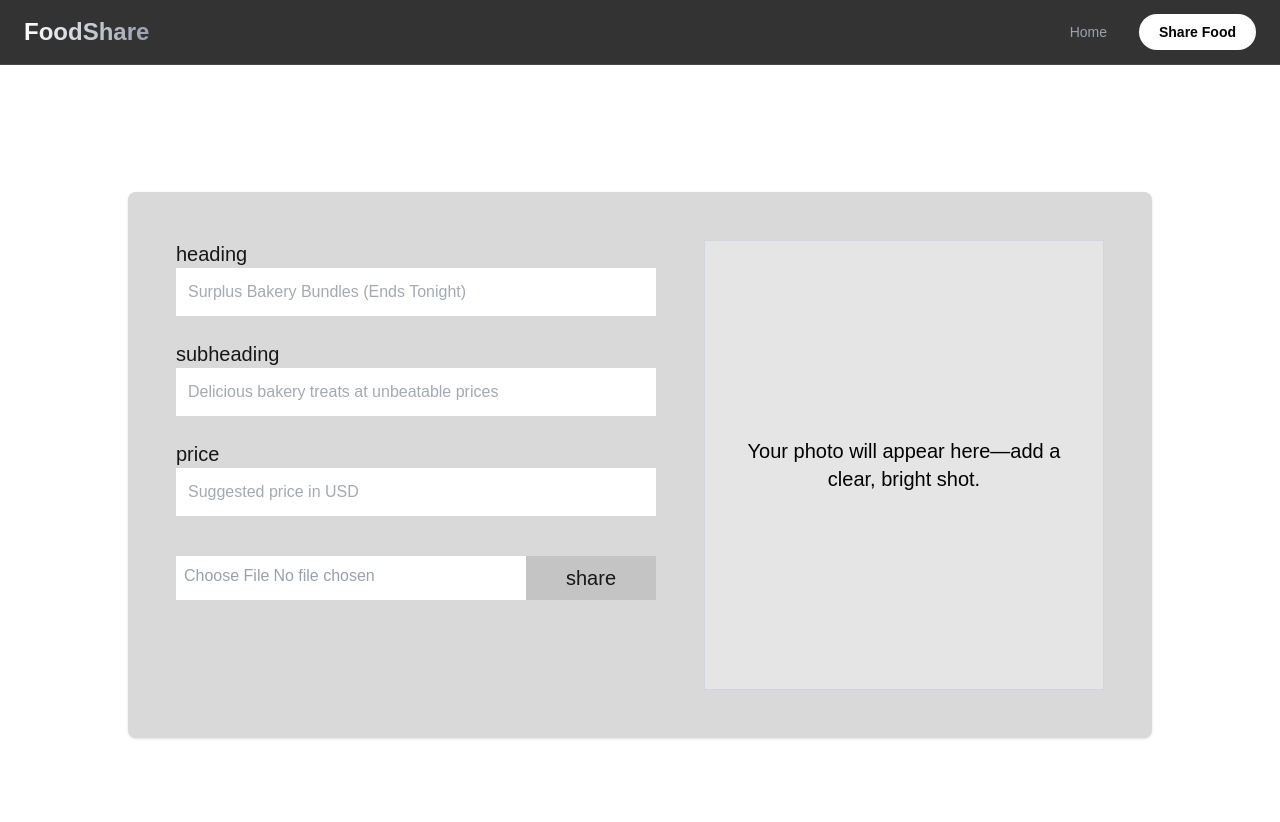
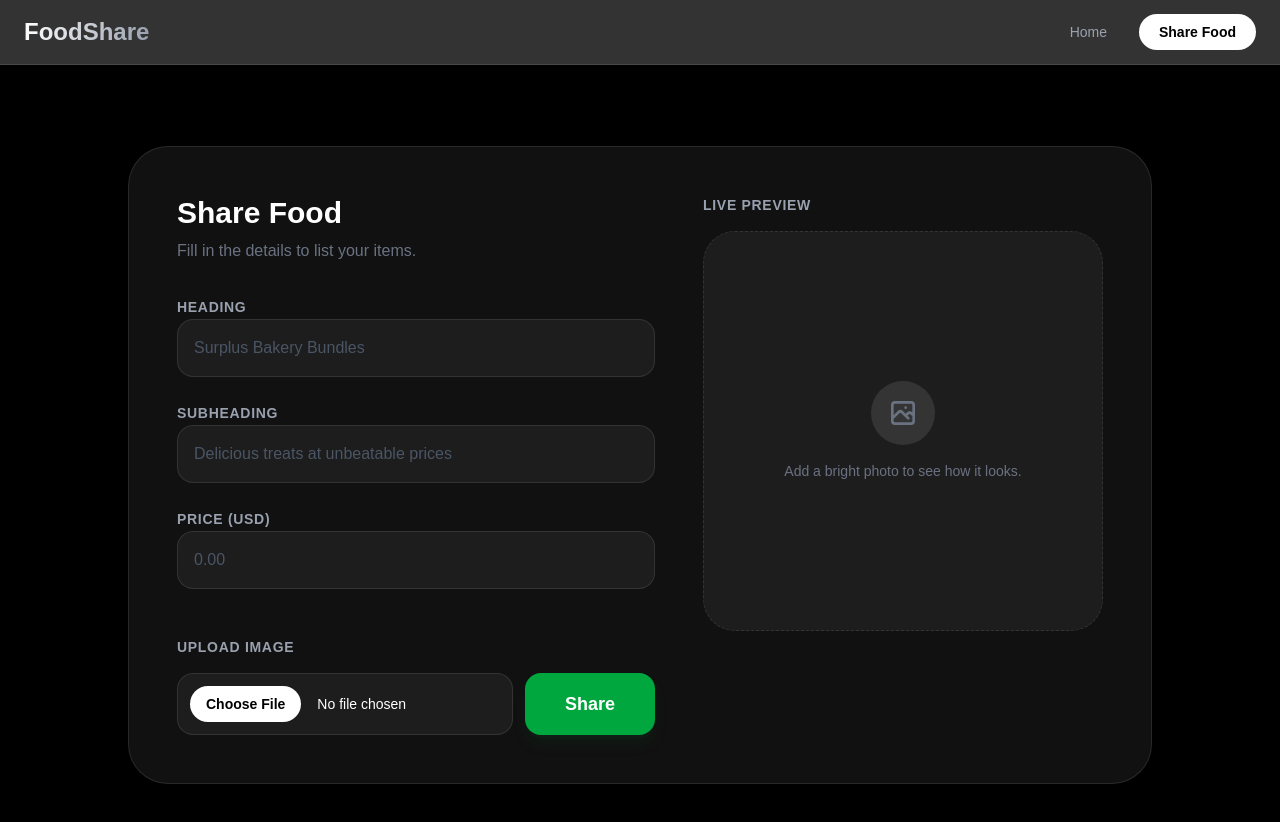
Before and after one commit to ddwijerathne/food-share-app, a Next.js app: page /share in a window 1280 px wide. Shown: the top 822 px of the page. Built offline with nearby package versions, Linux system fonts and the light colour scheme.

Commit message:
Style: Modernize UI and fix image upload/preview constraints

```diff
--- a/app/share/page.tsx
+++ b/app/share/page.tsx
@@ -9,74 +9,99 @@ export default function SharePage() {
   const handleImagePreview = (e: React.ChangeEvent<HTMLInputElement>) => {
     const file = e.target.files?.[0]
     if (file) {
+      // Professional check: limit preview for large files
       setPreview(URL.createObjectURL(file))
     }
   }
 
   return (
-    <main className="min-h-screen bg-white flex items-center justify-center p-4">
-      <div className="bg-[#D9D9D9] w-full max-w-5xl p-12 rounded-lg shadow-sm flex flex-col md:flex-row gap-12">
+    <main className="min-h-screen bg-black text-white flex items-center justify-center p-6">
+      {/* Modern Glassmorphic Card */}
+      <div className="bg-[#111] w-full max-w-5xl p-8 md:p-12 rounded-[2.5rem] border border-white/10 shadow-2xl flex flex-col md:flex-row gap-12">
 
         {/* Left Side: Inputs */}
-        <form action={shareFood} className="flex-1 space-y-6">
+        <form action={shareFood} className="flex-1 space-y-8">
+          <div>
+            <h1 className="text-3xl font-bold mb-2">Share Food</h1>
+            <p className="text-gray-500 mb-8">Fill in the details to list your items.</p>
+          </div>
+
+          <div className="space-y-6">
             <div className="space-y-2">
-            <label className="text-xl font-medium">heading</label>
+              <label className="text-sm font-semibold uppercase tracking-wider text-gray-400">Heading</label>
               <input
                 name="heading"
                 required
-              className="w-full p-3 bg-white border-none outline-none text-gray-600"
-              placeholder="Surplus Bakery Bundles (Ends Tonight)"
+                className="w-full p-4 bg-white/5 border border-white/10 rounded-2xl outline-none focus:border-green-500/50 transition-all text-white placeholder:text-gray-600"
+                placeholder="Surplus Bakery Bundles"
               />
             </div>
 
             <div className="space-y-2">
-            <label className="text-xl font-medium">subheading</label>
+              <label className="text-sm font-semibold uppercase tracking-wider text-gray-400">Subheading</label>
               <input
                 name="subheading"
                 required
-              className="w-full p-3 bg-white border-none outline-none text-gray-600"
-              placeholder="Delicious bakery treats at unbeatable prices"
+                className="w-full p-4 bg-white/5 border border-white/10 rounded-2xl outline-none focus:border-green-500/50 transition-all text-white placeholder:text-gray-600"
+                placeholder="Delicious treats at unbeatable prices"
               />
             </div>
 
             <div className="space-y-2">
-            <label className="text-xl font-medium">price</label>
+              <label className="text-sm font-semibold uppercase tracking-wider text-gray-400">Price (USD)</label>
               <input
                 name="price"
                 type="number"
+                step="0.01"
                 required
-              className="w-full p-3 bg-white border-none outline-none text-gray-600"
-              placeholder="Suggested price in USD"
+                className="w-full p-4 bg-white/5 border border-white/10 rounded-2xl outline-none focus:border-green-500/50 transition-all text-white placeholder:text-gray-600"
+                placeholder="0.00"
               />
             </div>
+          </div>
 
-          <div className="flex gap-0 pt-4">
+          <div className="flex flex-col gap-4 pt-4">
+            <label className="text-sm font-semibold uppercase tracking-wider text-gray-400">Upload Image</label>
+            <div className="flex flex-col sm:flex-row gap-3">
               <input
                 type="file"
                 name="image"
                 accept="image/*"
                 onChange={handleImagePreview}
                 required
-              className="flex-1 p-2 bg-white text-gray-400"
+                className="flex-1 p-3 bg-white/5 border border-white/10 rounded-2xl text-sm file:mr-4 file:py-2 file:px-4 file:rounded-full file:border-0 file:text-sm file:font-semibold file:bg-white file:text-black hover:file:bg-gray-200 cursor-pointer"
               />
               <button
                 type="submit"
-              className="bg-[#C4C4C4] px-10 py-2 text-xl font-medium hover:bg-gray-400 transition-colors"
+                className="bg-green-600 px-10 py-4 rounded-2xl text-lg font-bold hover:bg-green-500 transition-all active:scale-95 shadow-lg shadow-green-900/20"
               >
-              share
+                Share
               </button>
+            </div>
           </div>
         </form>
 
-        {/* Right Side: Preview */}
-        <div className="w-full md:w-[400px] h-[450px] bg-[#E5E5E5] flex items-center justify-center p-8 text-center border border-gray-300">
+        {/* Right Side: Professional Square Preview */}
+        <div className="w-full md:w-[400px] flex flex-col gap-4">
+           <label className="text-sm font-semibold uppercase tracking-wider text-gray-400">Live Preview</label>
+           <div className="relative aspect-square w-full bg-white/5 rounded-[2rem] overflow-hidden border border-white/10 flex items-center justify-center border-dashed">
             {preview ? (
-            <img src={preview} alt="Preview" className="w-full object-cover" />
+              <img
+                src={preview}
+                alt="Preview"
+                className="w-full h-full object-cover animate-in fade-in zoom-in duration-300"
+              />
             ) : (
-            <p className="text-xl text-black">
-              Your photo will appear here—add a clear, bright shot.
+              <div className="p-12 text-center">
+                <div className="w-16 h-16 bg-white/10 rounded-full flex items-center justify-center mx-auto mb-4">
+                   <svg className="w-8 h-8 text-gray-500" fill="none" stroke="currentColor" viewBox="0 0 24 24"><path strokeLinecap="round" strokeLinejoin="round" strokeWidth="2" d="M4 16l4.586-4.586a2 2 0 012.828 0L16 16m-2-2l1.586-1.586a2 2 0 012.828 0L20 14m-6-6h.01M6 20h12a2 2 0 002-2V6a2 2 0 00-2-2H6a2 2 0 00-2 2v12a2 2 0 002 2z" /></svg>
+                </div>
+                <p className="text-gray-500 text-sm">
+                  Add a bright photo to see how it looks.
                 </p>
+              </div>
             )}
+          </div>
         </div>
       </div>
     </main>
```
Lines whose indentation alone changed are shown as unchanged.
